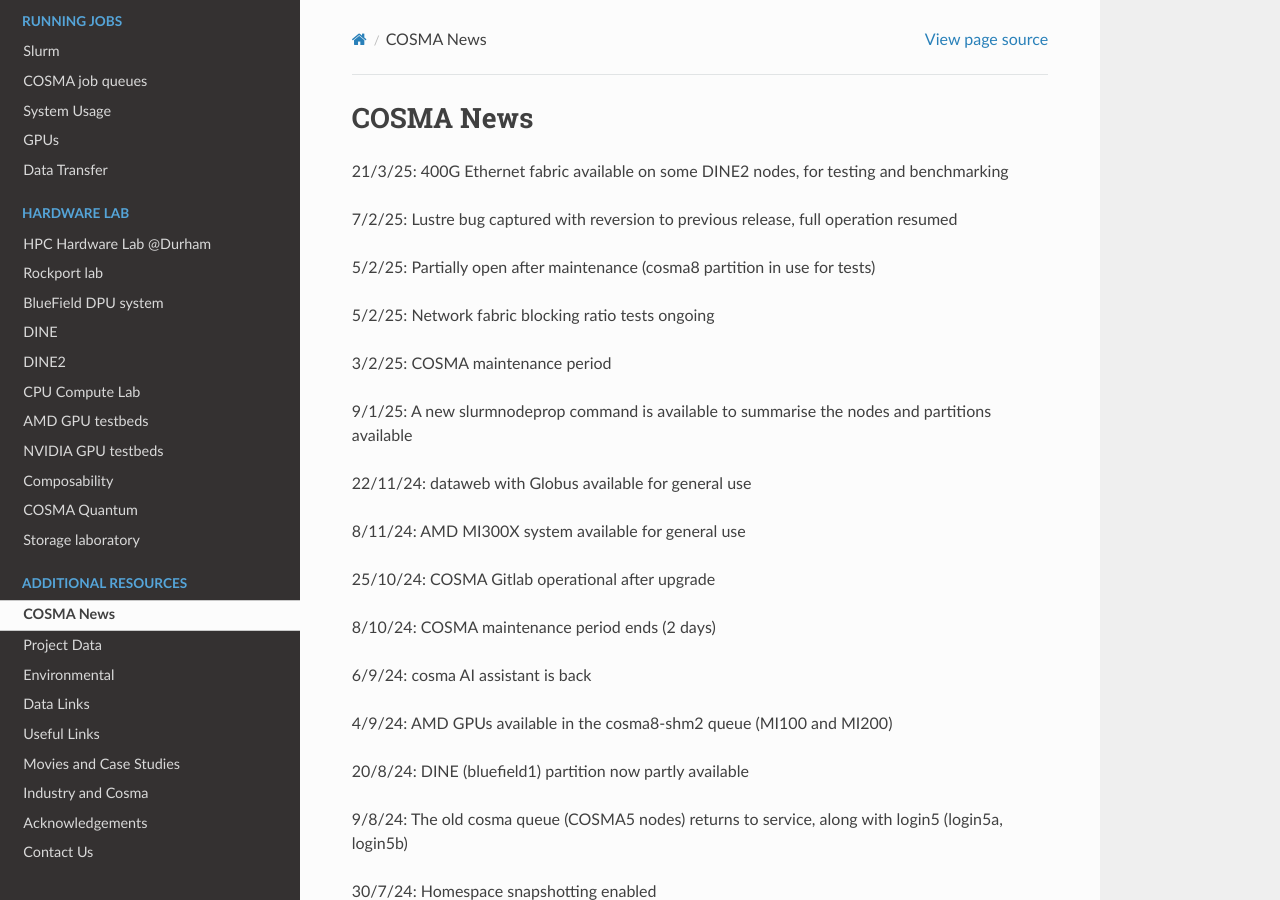
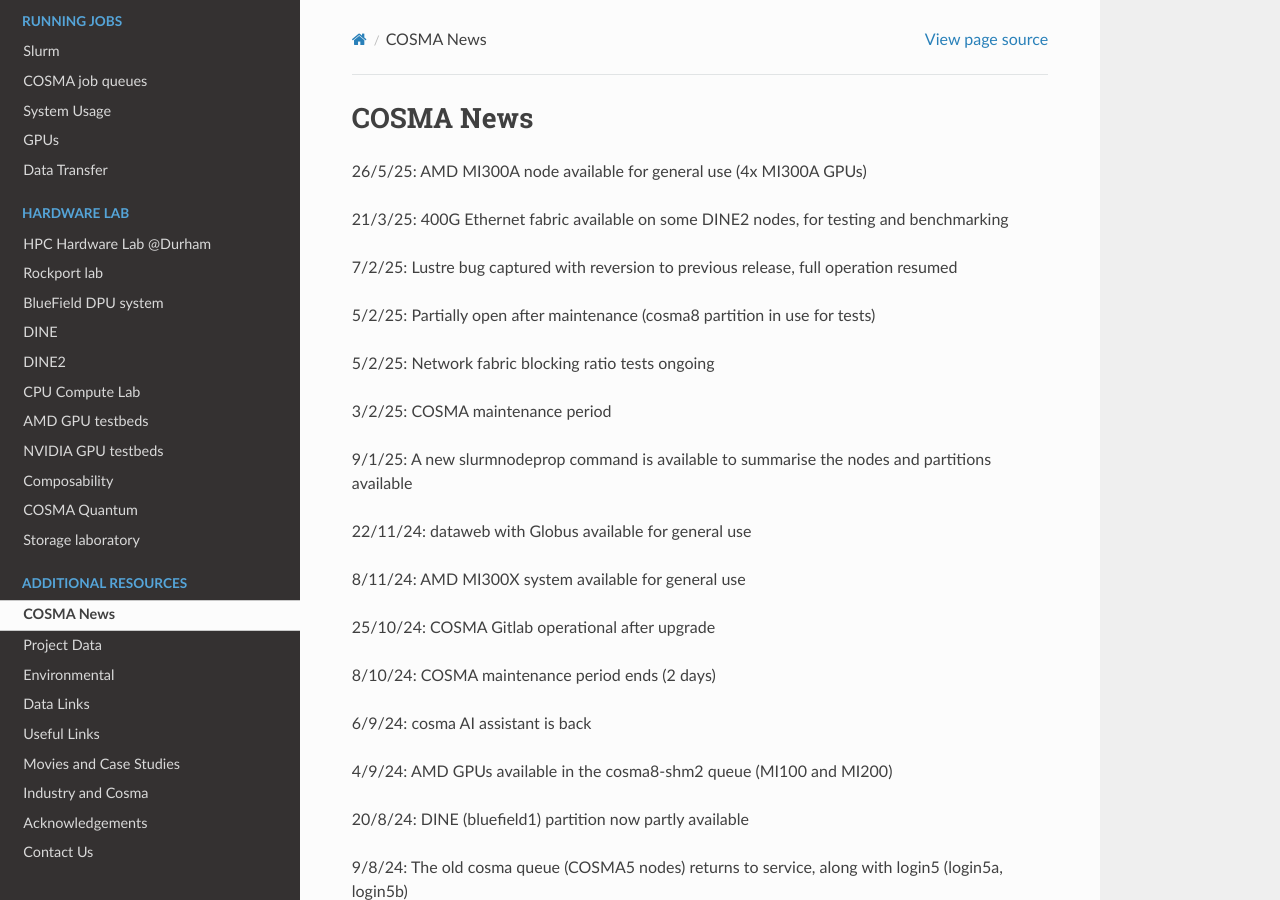
Before and after one commit to agb32/cosmadoc, a Sphinx documentation site: the page built from docs/source/news.md, in a window 1280 px wide and 900 px high. Built offline with Sphinx 7.4.7 and the Read the Docs theme 3.1.0, drawn with Linux system fonts in a browser that asks for light colours.

Commit message:
news-updated

```diff
--- a/docs/source/news.md
+++ b/docs/source/news.md
@@ -1,4 +1,6 @@
 # COSMA News
+
+26/5/25: AMD MI300A node available for general use (4x MI300A GPUs)
 
 21/3/25: 400G Ethernet fabric available on some DINE2 nodes, for testing and benchmarking
 
```
